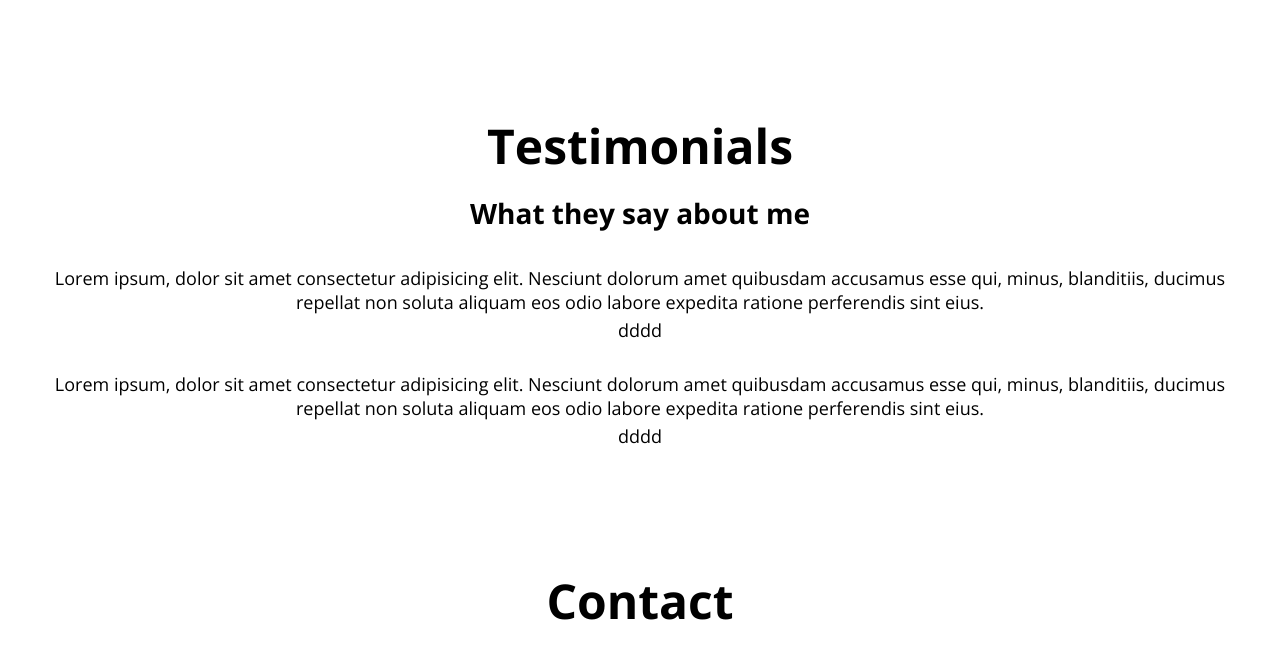
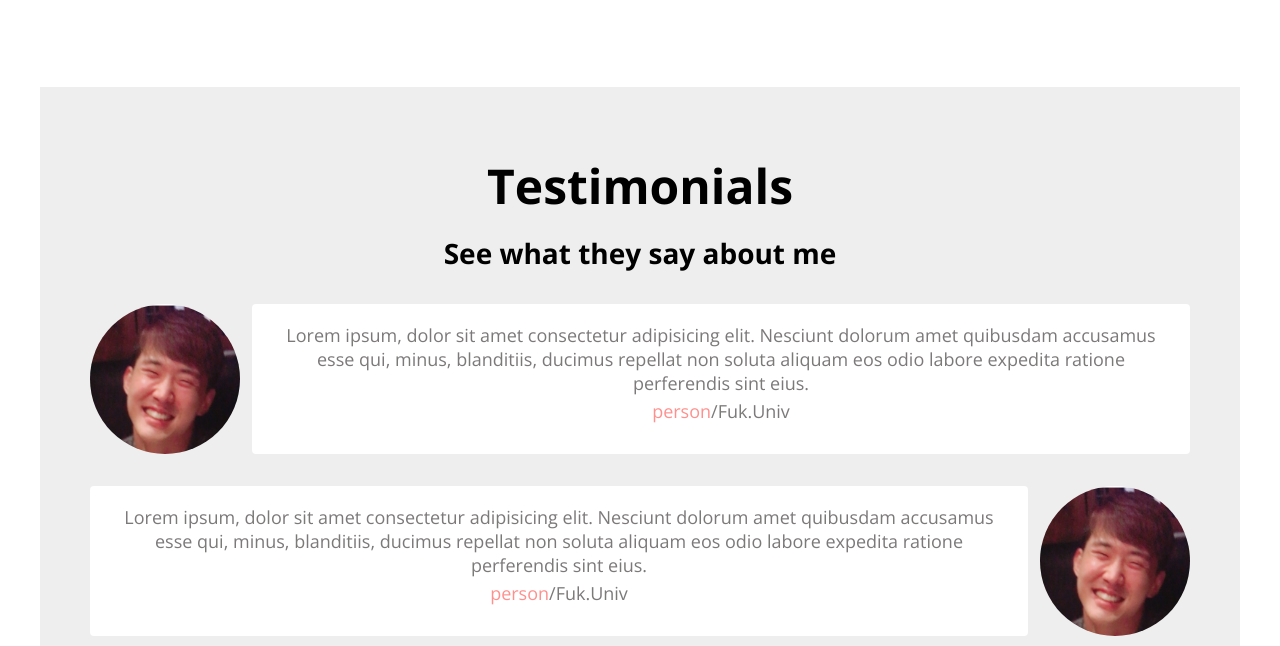
Before and after one commit to ezdar2743/portfolio, a plain HTML site: page index.html in a window 1280 px wide. Shown: the part 3003-3649 px from the top of the page. Drawn offline with nearby package versions, Linux system fonts and the light colour scheme.

Commit message:
CSS Testimonial (work not untill)

```diff
--- a/index.html
+++ b/index.html
@@ -147,7 +147,7 @@
                                         <span>Python</span><span>80%</span>
                                     </div>
                                 </div>
-                                    <div class="skill_bar">
+                                    <div class="skil l_bar">
                                         <div class="skill__value" style="width: 80%;"></div>
                                     </div>
                                     <div class="language">
@@ -207,28 +207,32 @@
     <!-- Testimonials -->
     <section id="testimonials" class="section">
         <h1>Testimonials</h1>
-        <h2>What they say about me</h2>
+        <h2>See what they say about me</h2>
         <div class="testimonials">
             <div class="testimonial">
-                <img src="" alt="" class="testimonial__avarta">
-                <!-- 이미지 넣기 -->
+                <img src="/testimonial/제목 없음.png" alt="people"
+                class="testimonial__avarta">
+
                 <div class="testimonial__speech">
                     <p>Lorem ipsum, dolor sit amet consectetur adipisicing elit.
                         Nesciunt dolorum amet quibusdam accusamus esse qui,
                         minus, blanditiis, ducimus repellat non soluta aliquam eos
                         odio labore expedita ratione perferendis sint eius.</p>
-                        <p class="name">dddd</p>
+                        <p class="name"><a href="#" target="blank">person</a>/Fuk.Univ</p>
+                        </div>
                 </div>
                 <div class="testimonial">
-                    <img src="" alt="" class="testimonial__avarta">
-                    <!-- 이미지 넣기 -->
                     <div class="testimonial__speech">
                         <p>Lorem ipsum, dolor sit amet consectetur adipisicing elit.
                             Nesciunt dolorum amet quibusdam accusamus esse qui,
                             minus, blanditiis, ducimus repellat non soluta aliquam eos
                             odio labore expedita ratione perferendis sint eius.</p>
-                            <p class="name">dddd</p>
+                            <p class="name"><a href="#" target="blank">person</a>/Fuk.Univ</p>
                     </div>
+                    <img src="testimonial/제목 없음.png" alt="person"
+                    class="testimonial__avarta">
+                    <!-- 이미지 넣기 -->
+
             </div>
         </div>
     </section>
--- a/style.css
+++ b/style.css
@@ -279,3 +279,43 @@ p {
 .skillset__right li {
   margin: 16px;
 }
+
+/* Work */
+
+/* Work */
+
+/* Testimonials */
+
+#testimonials {
+  background-color: var(--color-light-white);
+  margin: 40px;
+}
+
+.testimonial {
+  display: flex;
+  margin: 32px 0;
+}
+
+.testimonial__avarta {
+  width: 150px;
+  height: 150px;
+  border-radius: 50%;
+}
+.testimonial__avarta:first-child {
+  margin-right: 12px;
+}
+.testimonial__avarta:nth-child(2) {
+  margin-left: 12px;
+}
+.testimonial__speech {
+  padding: 15px;
+  background-color: var(--color-white);
+  border-radius: var(--size-border-radius);
+}
+
+.testimonial__speech p {
+  color: var(--color-light-grey);
+}
+.testimonial__speech a {
+  color: var(--color-pink);
+}
```
Also changed, not shown: testimonial/제목 없음.png (added).
